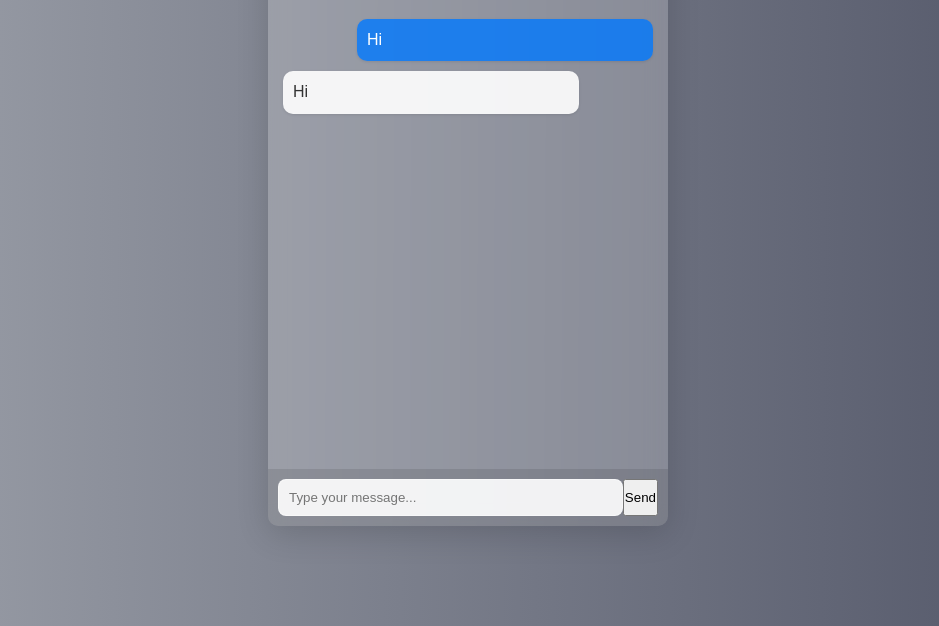
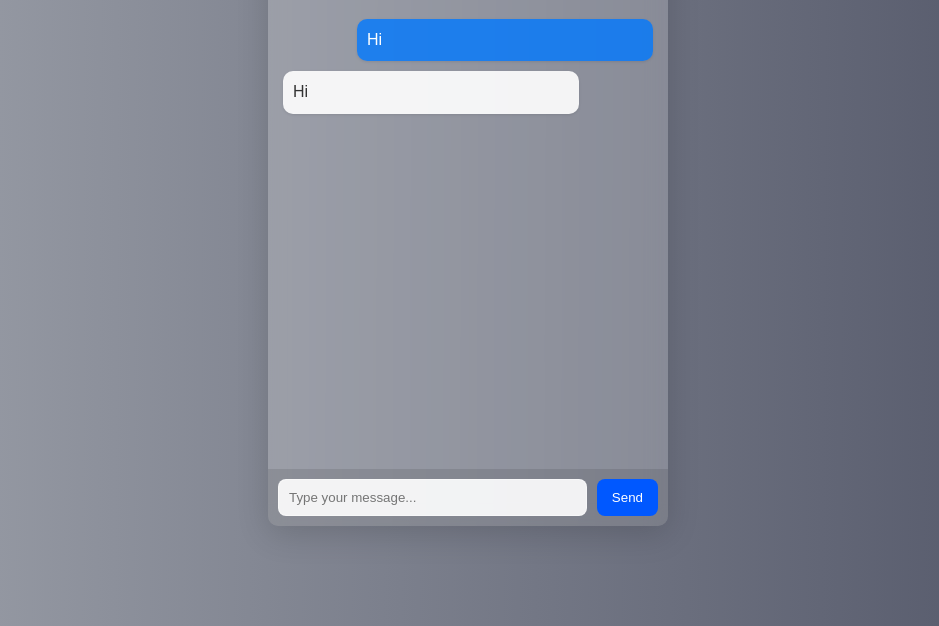
Before and after one commit to yasaschathurangana/ChatBot-Gemini-JavaScript-Api, a plain HTML site: page index.html in a window 1280 px wide. Shown: the part 174-800 px from the top of the page, without its empty margins (172-1111 px from the left). Drawn offline with Linux system fonts and the light colour scheme.

Commit message:
style: add css for the send button

```diff
--- a/css/style.css
+++ b/css/style.css
@@ -1,13 +1,13 @@
 @import url('https://fonts.googleapis.com/css2?family=Encode+Sans:wght@100..900&display=swap');
 
-*{
+* {
     margin: 0;
     padding: 0;
     box-sizing: border-box;
     font-family: "Montserrat", sans-serif;
 }
 
-body{
+body {
     background-image: linear-gradient(90.2deg, rgb(157, 161, 170) 0.2%, rgb(81, 85, 103) 100%);
     color: #333;
     display: flex;
@@ -16,7 +16,7 @@ body{
     height: 100vh;
 }
 
-.chat-container{
+.chat-container {
     width: 400px;
     height: 600px;
     background-color: rgba(255, 255, 255, 0.2);
@@ -28,7 +28,7 @@ body{
     overflow: hidden;
 }
 
-header{
+header {
     background: rgba(0, 0, 0, 0.1);
     color: #fff;
     padding: 15px;
@@ -36,14 +36,14 @@ header{
     text-shadow: 0 0 5px rgba(0, 0, 0, 0.5);
 }
 
-.chat-box{
+.chat-box {
     flex: 1;
     overflow-y: auto;
     padding: 15px;
     background: transparent;
 }
 
-.message{
+.message {
     margin: 10px 0;
     padding: 10px;
     border-radius: 10px;
@@ -52,26 +52,26 @@ header{
     box-shadow: 0 1px 3px rgba(0, 0, 0, 0.1);
 }
 
-.user-message{
+.user-message {
     background-color: rgba(0, 120, 255, 0.8);
     color: #fff;
     margin-left: auto;
     align-self: flex-end;
 }
 
-.bot-message{
+.bot-message {
     background: rgba(255, 255, 255, 0.9);
     color: #333;
     align-self: flex-start;
 }
 
-.input-area{
+.input-area {
     display: flex;
     padding: 10px;
     background: rgba(0, 0, 0, 0.1);
 }
 
-#user-input{
+#user-input {
     flex: 1;
     padding: 10px;
     border: 1px solid rgba(255, 255, 255, 0.4);
@@ -79,3 +79,18 @@ header{
     outline: none;
     border-radius: 8px;
 }
+
+#send-btn {
+    background: #0058ff;
+    color: #fff;
+    border: none;
+    padding: 10px 15px;
+    margin-left: 10px;
+    border-radius: 8px;
+    transition: background 0.3s;
+}
+
+#send-btn:hover {
+    background: #0041cc;
+    cursor: pointer;
+}
```
